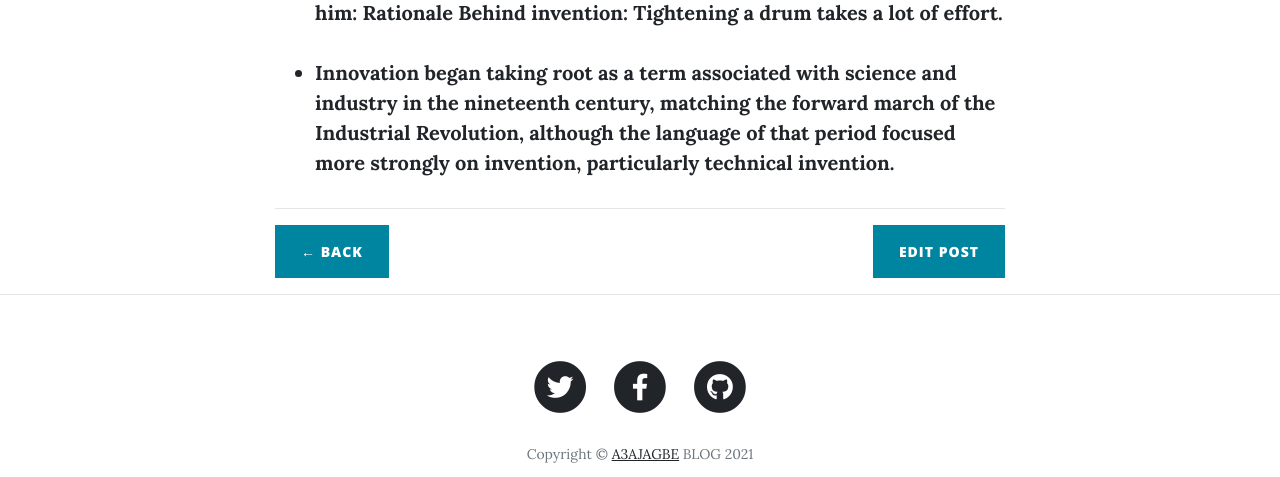
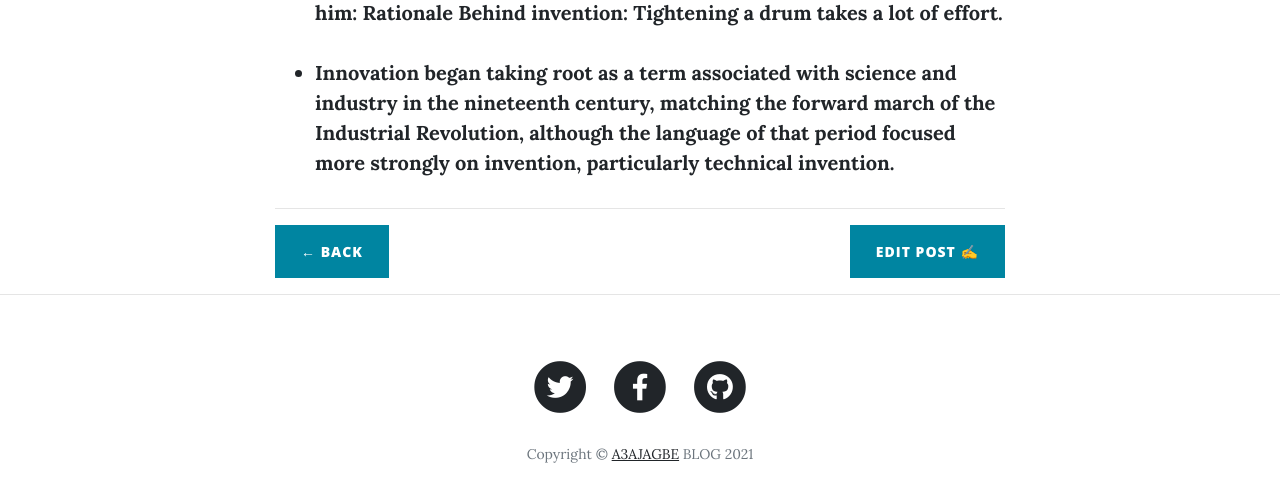
Before and after one commit to A3AJAGBE/RESTful_Blog, a Flask app: page /blog/2 in a window 1280 px wide. Shown: the part 1309-1786 px from the top of the page. Run offline with Flask 2, Linux system fonts and the light colour scheme; data comes from the database, SQL or seed files in the repository; some libraries are stand-ins or nearby versions.

Commit message:
Update commit

```diff
--- a/templates/blog.html
+++ b/templates/blog.html
@@ -29,7 +29,7 @@
 
       <div class="clearfix">
          <a class="btn btn-primary float-left" href="{{ url_for('index') }}"> &larr; Back</a>
-        <a class="btn btn-primary float-right" href="{{url_for('edit', blog_id=blog.id)}}">Edit Post</a>
+        <a class="btn btn-primary float-right" href="{{url_for('edit', blog_id=blog.id)}}">Edit Post ✍</a>
       </div>
         </div>
 
```
